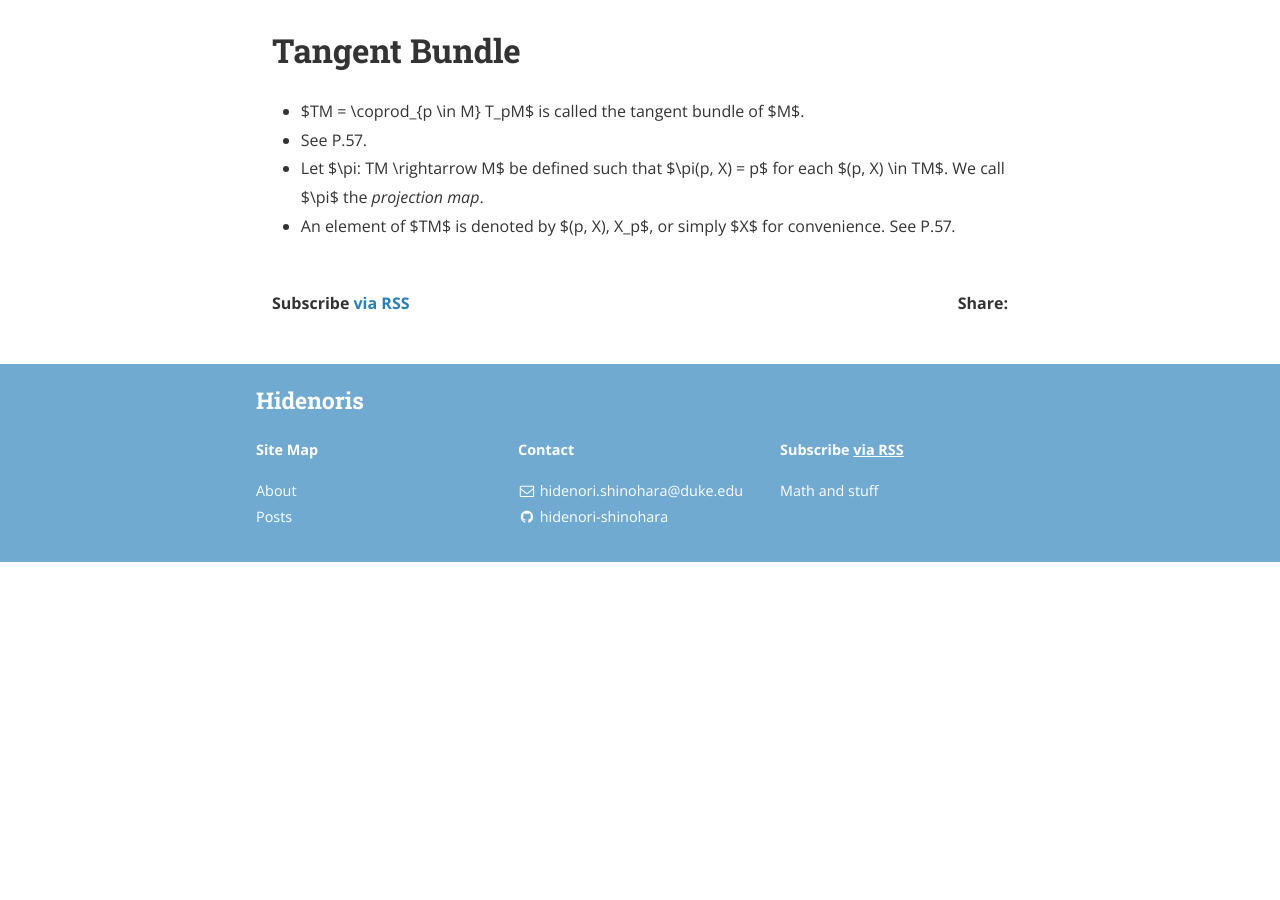
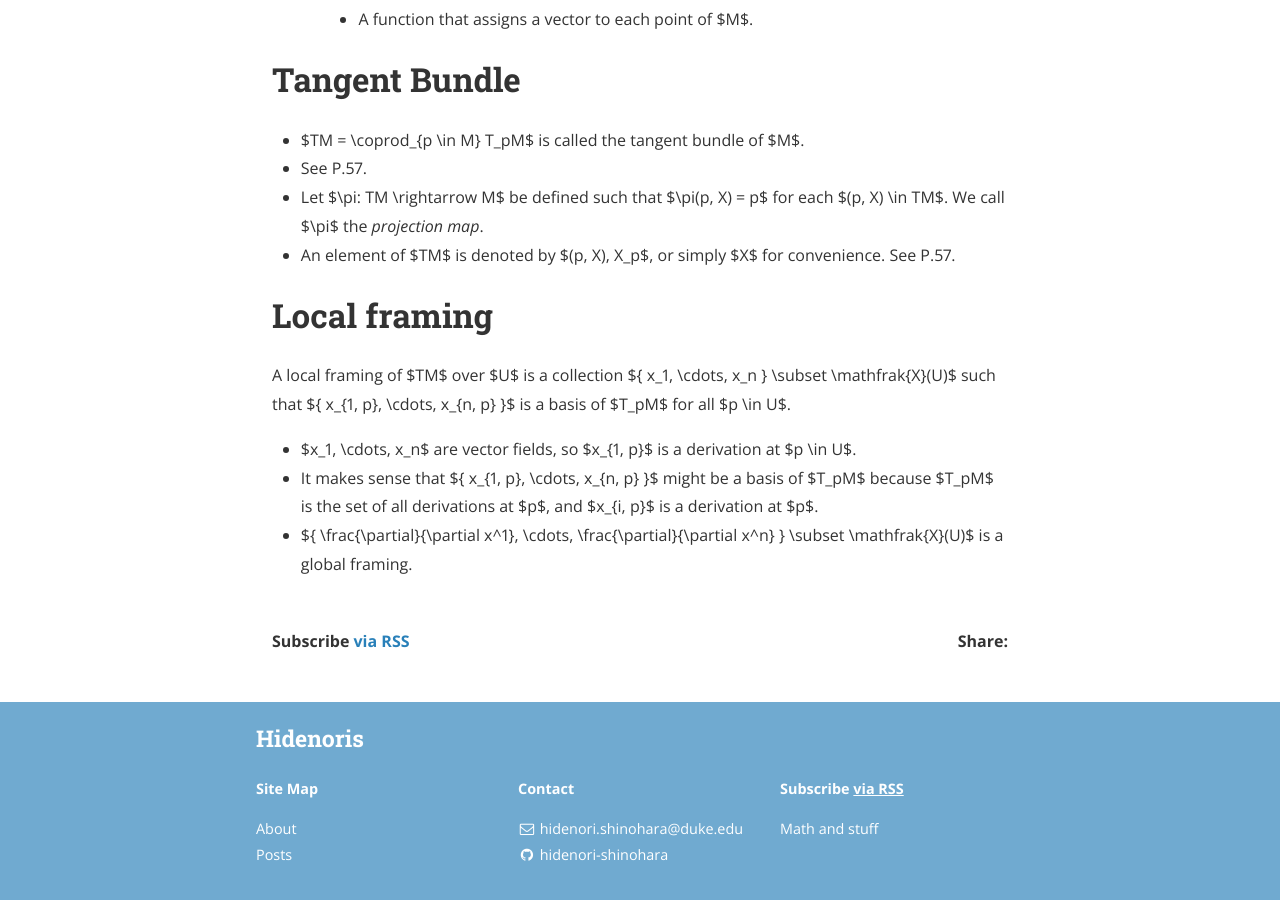
Before and after one commit to hidenori-shinohara/hidenori-shinohara.github.io, a Jekyll site: the page built from _posts/courses/math620/2019-09-09-smooth-manifold-cheat-sheet.md, in a window 1280 px wide and 900 px high, scrolled down 2579 px. Built offline with Jekyll 4.4.1, drawn with Linux system fonts in a browser that asks for light colours; nearby versions of some CDN libraries; formulas are drawn with MathJax 3; before the commit the page ends 3141 px from its top, so only the background shows below that.

Commit message:
Local framing

```diff
--- a/_posts/courses/math620/2019-09-09-smooth-manifold-cheat-sheet.md
+++ b/_posts/courses/math620/2019-09-09-smooth-manifold-cheat-sheet.md
@@ -83,3 +83,10 @@
 * Let $\pi: TM \rightarrow M$ be defined such that $\pi(p, X) = p$ for each $(p, X) \in TM$.
   We call $\pi$ the *projection map*.
 * An element of $TM$ is denoted by $(p, X), X_p$, or simply $X$ for convenience. See P.57.
+
+# Local framing
+A local framing of $TM$ over $U$ is a collection $\{ x_1, \cdots, x_n \} \subset \mathfrak{X}(U)$ such that $\{ x_{1, p}, \cdots, x_{n, p} \}$ is a basis of $T_pM$ for all $p \in U$.
+
+* $x_1, \cdots, x_n$ are vector fields, so $x_{1, p}$ is a derivation at $p \in U$.
+* It makes sense that $\{ x_{1, p}, \cdots, x_{n, p} \}$ might be a basis of $T_pM$ because $T_pM$ is the set of all derivations at $p$, and $x_{i, p}$ is a derivation at $p$.
+* $\{ \frac{\partial}{\partial x^1}, \cdots, \frac{\partial}{\partial x^n} \} \subset \mathfrak{X}(U)$ is a global framing.
```
